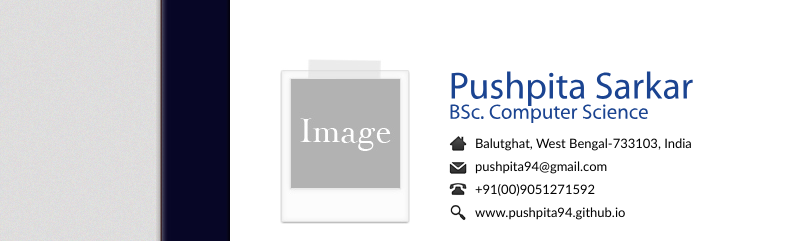
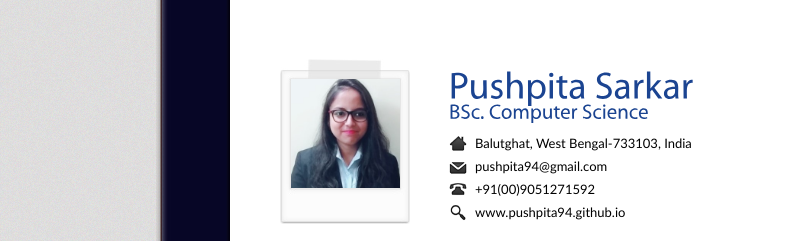
Before and after one commit to pushpita94/pushpita94.github.io, a plain HTML site: page index.html in a window 1280 px wide. Shown: the part 208-449 px from the top of the page, 0-795 px from the left. Drawn offline with Linux system fonts and the light colour scheme.

Commit message:
pic added with proper size

```diff
--- a/index.html
+++ b/index.html
@@ -33,7 +33,7 @@
       <div id="paper-mid">
         <div class="entry">
           <!-- Begin Image -->
-          <img class="portrait" src="images/image.jpg" alt="Pushpita Sarkar" />
+          <img class="portrait" src="images/Pushpita_Sarkar_sq.jpg" alt="Pushpita Sarkar" />
           <!-- End Image -->
           <!-- Begin Personal Information -->
           <div class="self">
```
Also changed, not shown: images/Pushpita_Sarkar.jpg (added), images/Pushpita_Sarkar_sq.jpg (added).
